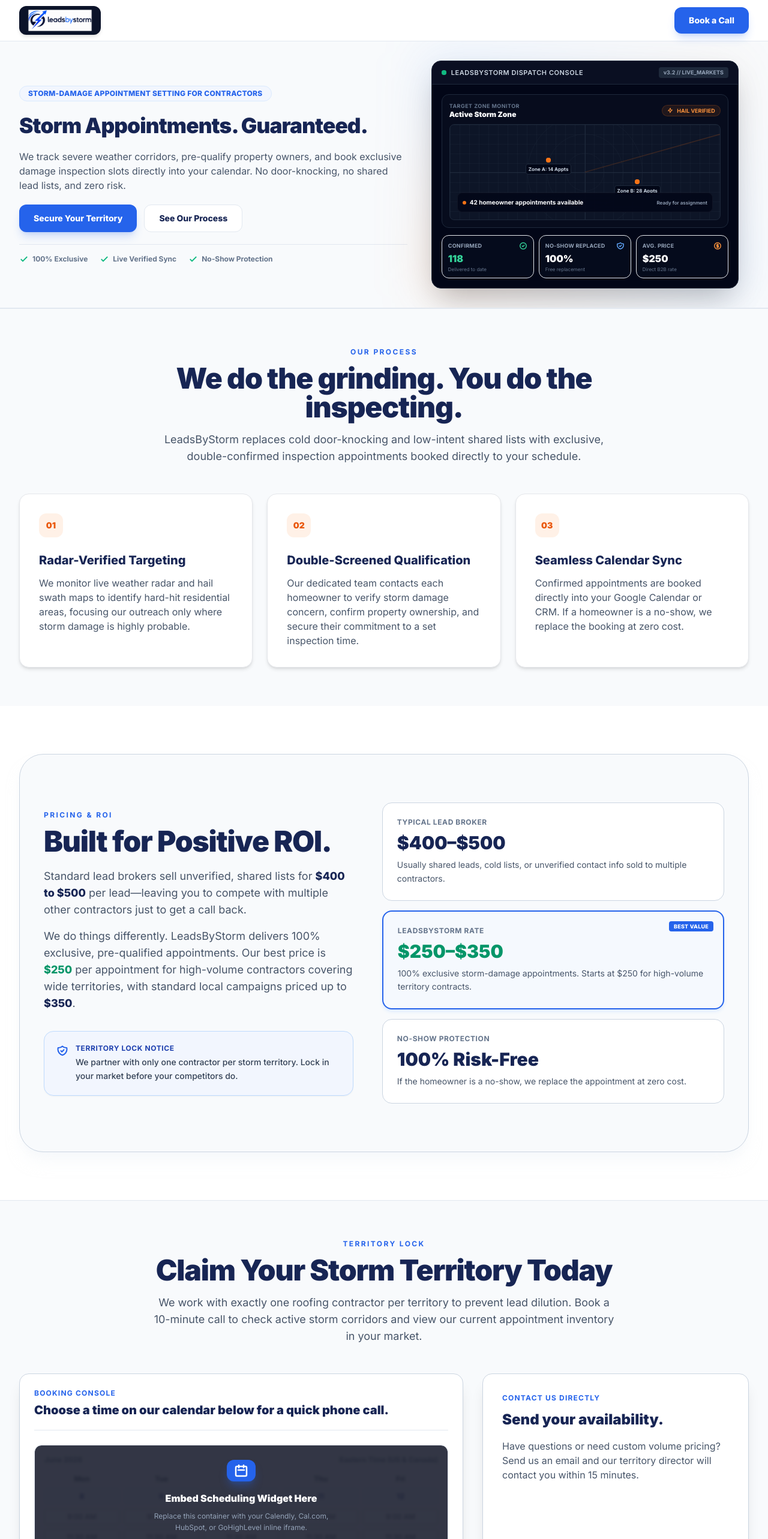
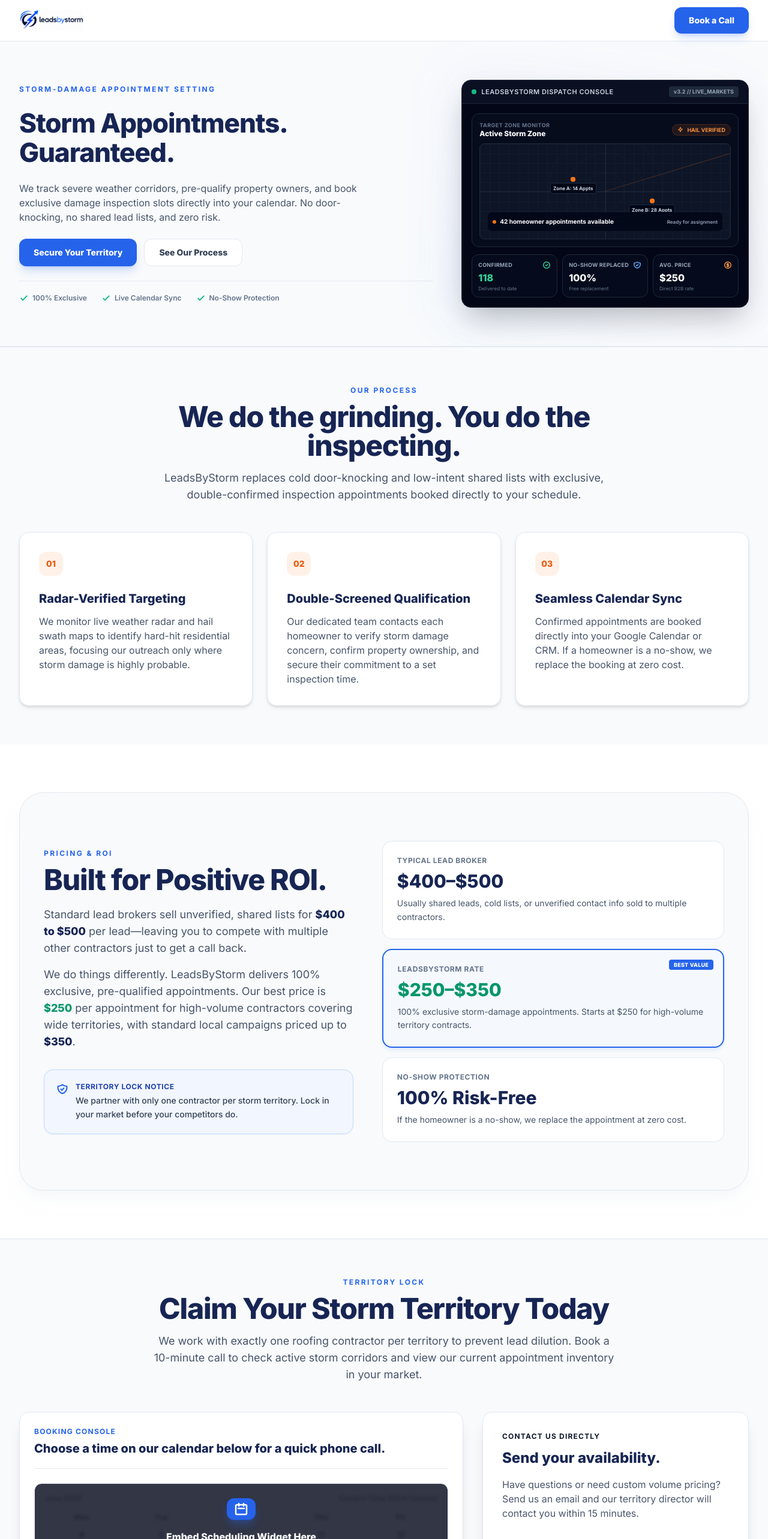
Before and after one commit to bbarnes4318/roofvisor, a Next.js app: page / in a window 1280 px wide. Shown: the top 2566 px of the page at 60% size. Built offline with nearby package versions, Linux system fonts and the light colour scheme.

Commit message:
Refactor header logo layout, clean up CTA styling, adjust typography weights and container spacings

```diff
--- a/app/page.tsx
+++ b/app/page.tsx
@@ -49,7 +49,7 @@
       ? "bg-blue-600 text-white shadow-lg shadow-blue-600/20 hover:bg-blue-700 hover:shadow-blue-700/35 hover:-translate-y-[1px]"
       : variant === "secondary-dark"
       ? "border border-slate-700 bg-slate-900/50 text-slate-200 hover:border-slate-500 hover:bg-slate-800/60 hover:text-white hover:-translate-y-[1px]"
-      : "border border-slate-200 bg-white text-slate-850 hover:border-slate-300 hover:bg-slate-50 hover:-translate-y-[1px]";
+      : "border border-slate-200 bg-white text-slate-700 hover:text-slate-900 hover:border-slate-350 hover:bg-slate-50 hover:-translate-y-[1px]";
 
   return (
     <a href={href} className={`${baseClasses} ${variantClasses}`}>
@@ -101,7 +101,7 @@
         </p>
       ) : null}
 
-      <h2 className={`text-3xl font-black tracking-tight sm:text-4xl lg:text-5xl ${
+      <h2 className={`text-3xl font-extrabold tracking-tight sm:text-4xl lg:text-5xl ${
         theme === "dark" ? "text-white" : "text-blue-950"
       }`}>
         {title}
@@ -109,7 +109,7 @@
 
       {description ? (
         <p className={`mt-4 text-base leading-relaxed sm:text-lg ${
-          theme === "dark" ? "text-slate-350" : "text-slate-600"
+          theme === "dark" ? "text-slate-400" : "text-slate-600"
         }`}>{description}</p>
       ) : null}
     </div>
@@ -119,15 +119,13 @@
 function Header() {
   return (
     <header className="sticky top-0 z-50 border-b border-slate-200 bg-white/85 backdrop-blur-md">
-      <nav className="mx-auto flex max-w-7xl items-center justify-between px-4 py-2.5 sm:px-6 lg:px-8">
+      <nav className="mx-auto flex max-w-7xl items-center justify-between px-4 py-3 sm:px-6 lg:px-8">
         <a href="#" aria-label="LeadsByStorm home" className="flex items-center">
-          <div className="bg-[#0b1329] px-3.5 py-1.5 rounded-xl flex items-center justify-center shadow-md">
-            <img
-              src={LOGO_SRC}
-              alt="LeadsByStorm Logo"
-              className="h-8 w-auto max-w-[200px] object-contain sm:h-9 sm:max-w-[260px]"
-            />
-          </div>
+          <img
+            src={LOGO_SRC}
+            alt="LeadsByStorm Logo"
+            className="h-8 w-auto max-w-[180px] object-contain sm:h-9 sm:max-w-[220px]"
+          />
         </a>
 
         <ButtonLink href="#calendar">Book a Call</ButtonLink>
@@ -139,8 +137,8 @@
 function HeroVisual() {
   return (
     <div className="relative w-full max-w-md lg:max-w-lg mx-auto lg:mx-0">
-      {/* Decorative gradient blur background */}
-      <div className="absolute -inset-4 rounded-3xl bg-gradient-to-tr from-orange-500/15 via-blue-500/10 to-orange-400/5 blur-2xl pointer-events-none" />
+      {/* Decorative gradient blue/indigo blur background */}
+      <div className="absolute -inset-4 rounded-3xl bg-gradient-to-tr from-blue-600/10 via-indigo-500/5 to-transparent blur-2xl pointer-events-none" />
 
       {/* Main Dashboard Frame (Vibrant Dark) */}
       <div className="relative overflow-hidden rounded-2xl border border-slate-800 bg-slate-950 text-slate-100 shadow-2xl">
@@ -173,7 +171,7 @@
                 <p className="text-[9px] font-bold uppercase tracking-wider text-slate-500">
                   Target Zone Monitor
                 </p>
-                <p className="text-xs font-black text-white">Active Storm Zone</p>
+                <p className="text-xs font-extrabold text-white">Active Storm Zone</p>
               </div>
               <div className="flex items-center gap-1.5 rounded-full border border-orange-500/20 bg-orange-500/10 px-2 py-0.5 text-[9px] font-bold text-orange-400">
                 <svg className="h-2.5 w-2.5 animate-pulse" fill="none" viewBox="0 0 24 24" stroke="currentColor" strokeWidth="2.5">
@@ -294,13 +292,13 @@
             ].map((stat) => (
               <div
                 key={stat.label}
-                className="rounded-xl border border-slate-850 bg-slate-900/30 p-2.5 hover:border-slate-700 transition"
+                className="rounded-xl border border-slate-800 bg-slate-900/30 p-2.5 hover:border-slate-700 transition"
               >
                 <div className="flex items-center justify-between gap-1">
                   <p className="text-[9px] font-bold text-slate-400 uppercase tracking-wide truncate">{stat.label}</p>
                   {stat.icon}
                 </div>
-                <p className={`mt-0.5 text-base font-black ${stat.valueColorClass}`}>{stat.value}</p>
+                <p className={`mt-0.5 text-base font-extrabold ${stat.valueColorClass}`}>{stat.value}</p>
                 <p className="text-[8px] text-slate-500 leading-none mt-0.5">{stat.subtext}</p>
               </div>
             ))}
@@ -314,25 +312,25 @@
 
 function HeroSection() {
   return (
-    <SectionContainer noPadding className="overflow-hidden bg-[#f8fafc] text-blue-950 py-4 sm:py-6 lg:py-8 relative border-b border-slate-200">
-      <div className="grid gap-6 lg:grid-cols-[1.1fr_0.9fr] lg:gap-10 lg:items-center">
+    <SectionContainer noPadding className="overflow-hidden bg-[#f8fafc] text-blue-950 py-8 sm:py-10 lg:py-16 relative border-b border-slate-200">
+      <div className="grid gap-8 lg:grid-cols-12 lg:gap-12 lg:items-center">
 
-        {/* Left Column (Desktop Layout) */}
-        <div className="space-y-4 lg:space-y-5">
-          <div className="inline-flex rounded-full border border-blue-100 bg-blue-50/70 px-3.5 py-1 text-[10px] sm:text-xs font-extrabold text-blue-600 tracking-wide uppercase">
-            STORM-DAMAGE APPOINTMENT SETTING FOR CONTRACTORS
-          </div>
+        {/* Left Column / Text Block */}
+        <div className="space-y-5 lg:col-span-7 lg:space-y-6">
+          <p className="text-xs font-bold uppercase tracking-[0.2em] text-blue-600">
+            Storm-Damage Appointment Setting
+          </p>
 
-          <h1 className="text-3xl font-black tracking-tight text-blue-950 sm:text-4xl lg:text-[2.2rem] lg:leading-[1.15]">
+          <h1 className="text-3xl font-extrabold tracking-tight text-blue-950 sm:text-4xl lg:text-[2.75rem] lg:leading-[1.1]">
             Storm Appointments. Guaranteed.
           </h1>
 
-          {/* Mobile/Tablet Mockup Placement (only visible below lg breakpoint) */}
-          <div className="block lg:hidden my-3">
+          {/* Mobile/Tablet Mockup Placement (hidden on lg and above) */}
+          <div className="block lg:hidden my-4">
             <HeroVisual />
           </div>
 
-          <p className="text-sm leading-relaxed text-slate-600 sm:text-base">
+          <p className="text-sm leading-relaxed text-slate-600 sm:text-base max-w-xl">
             We track severe weather corridors, pre-qualify property owners, and book exclusive damage inspection slots directly into your calendar. No door-knocking, no shared lead lists, and zero risk.
           </p>
 
@@ -343,8 +341,8 @@
             </ButtonLink>
           </div>
 
-          {/* Desktop trust checkmarks (hidden on mobile/tablet to save space) */}
-          <div className="hidden lg:flex items-center gap-5 border-t border-slate-200 pt-4 text-xs font-bold text-slate-500">
+          {/* Desktop trust row (hidden on mobile/tablet) */}
+          <div className="hidden lg:flex items-center gap-6 border-t border-slate-200 pt-5 text-xs font-semibold text-slate-500">
             <span className="flex items-center gap-1.5">
               <svg className="h-4 w-4 text-emerald-500" fill="none" viewBox="0 0 24 24" stroke="currentColor" strokeWidth="3">
                 <path strokeLinecap="round" strokeLinejoin="round" d="M5 13l4 4L19 7" />
@@ -355,7 +353,7 @@
               <svg className="h-4 w-4 text-emerald-500" fill="none" viewBox="0 0 24 24" stroke="currentColor" strokeWidth="3">
                 <path strokeLinecap="round" strokeLinejoin="round" d="M5 13l4 4L19 7" />
               </svg>
-              Live Verified Sync
+              Live Calendar Sync
             </span>
             <span className="flex items-center gap-1.5">
               <svg className="h-4 w-4 text-emerald-500" fill="none" viewBox="0 0 24 24" stroke="currentColor" strokeWidth="3">
@@ -365,27 +363,28 @@
             </span>
           </div>
 
-          {/* Mobile compact trust indicators (only visible below lg breakpoint) */}
-          <div className="grid grid-cols-3 gap-2 border-t border-slate-200 pt-3 text-[10px] font-bold text-slate-500 text-center lg:hidden">
-            <div className="rounded-lg border border-slate-200 bg-white p-2">
+          {/* Mobile trust indicators */}
+          <div className="grid grid-cols-3 gap-2 border-t border-slate-200 pt-4 text-[10px] font-bold text-slate-500 text-center lg:hidden">
+            <div className="rounded-xl border border-slate-200 bg-white p-2">
               <p className="text-blue-950">100% Exclusive</p>
               <p className="text-[8px] text-slate-400 font-medium mt-0.5">Never Shared</p>
             </div>
-            <div className="rounded-lg border border-slate-200 bg-white p-2">
+            <div className="rounded-xl border border-slate-200 bg-white p-2">
               <p className="text-blue-950">Live Sync</p>
-              <p className="text-[8px] text-slate-400 font-medium mt-0.5">Direct Calendar</p>
+              <p className="text-[8px] text-slate-400 font-medium mt-0.5">Direct CRM</p>
             </div>
-            <div className="rounded-lg border border-slate-200 bg-white p-2">
+            <div className="rounded-xl border border-slate-200 bg-white p-2">
               <p className="text-blue-950">Risk-Free</p>
               <p className="text-[8px] text-slate-400 font-medium mt-0.5">Free Replace</p>
             </div>
           </div>
         </div>
 
-        {/* Right Column (Desktop Mockup Placement - hidden on mobile/tablet) */}
-        <div className="hidden lg:block">
+        {/* Right Column / Mockup Block (hidden on mobile/tablet) */}
+        <div className="hidden lg:block lg:col-span-5">
           <HeroVisual />
         </div>
+
       </div>
     </SectionContainer>
   );
@@ -393,8 +392,8 @@
 
 function FeatureCard({ feature, index }: { feature: Feature; index: number }) {
   return (
-    <article className="group rounded-2xl border border-slate-350 bg-white p-8 shadow-md transition duration-300 hover:-translate-y-1 hover:shadow-xl hover:border-slate-400">
-      <div className="mb-6 flex h-10 w-10 items-center justify-center rounded-xl bg-orange-500/10 text-sm font-black text-orange-600">
+    <article className="group rounded-2xl border border-slate-200 bg-white p-8 shadow-md transition duration-300 hover:-translate-y-1 hover:shadow-xl hover:border-slate-300">
+      <div className="mb-6 flex h-10 w-10 items-center justify-center rounded-xl bg-orange-500/10 text-sm font-extrabold text-orange-600">
         0{index + 1}
       </div>
 
@@ -427,14 +426,14 @@
 function PricingSection() {
   return (
     <SectionContainer className="bg-white py-16 sm:py-20">
-      <div className="bg-[#f8fafc] border border-slate-300 rounded-[2.5rem] px-6 sm:px-10 py-16 sm:py-20 max-w-7xl mx-auto shadow-xl shadow-slate-100/50">
+      <div className="bg-[#f8fafc] border border-slate-200 rounded-[2.5rem] px-6 sm:px-10 py-16 sm:py-20 max-w-7xl mx-auto shadow-xl shadow-slate-100/50">
         <div className="grid items-center gap-12 lg:grid-cols-[0.95fr_1.05fr]">
           <div>
             <p className="mb-3 text-xs font-bold uppercase tracking-[0.2em] text-blue-600">
               PRICING & ROI
             </p>
 
-            <h2 className="text-3xl font-black tracking-tight text-blue-950 sm:text-4xl lg:text-5xl">
+            <h2 className="text-3xl font-extrabold tracking-tight text-blue-950 sm:text-4xl lg:text-5xl">
               Built for Positive ROI.
             </h2>
 
@@ -493,7 +492,7 @@
                 className={`rounded-2xl p-6 transition-all duration-200 ${
                   item.highlight
                     ? "border-2 border-blue-600 bg-blue-50/45 shadow-md shadow-blue-100 relative"
-                    : "border border-slate-300 bg-white hover:border-slate-400 transition"
+                    : "border border-slate-200 bg-white hover:border-slate-300 transition"
                 }`}
               >
                 {item.highlight && (
@@ -502,7 +501,7 @@
                   </span>
                 )}
                 <p className="text-xs font-bold text-slate-500 uppercase tracking-wider">{item.label}</p>
-                <p className={`mt-2 text-3xl font-black ${item.isGreenValue ? "text-emerald-600" : "text-blue-950"}`}>
+                <p className={`mt-2 text-3xl font-extrabold ${item.isGreenValue ? "text-emerald-600" : "text-blue-950"}`}>
                   {item.value}
                 </p>
                 <p className="mt-2 text-sm leading-relaxed text-slate-600">
@@ -519,12 +518,12 @@
 
 function CalendarPlaceholder() {
   return (
-    <div className="rounded-2xl border border-slate-300 bg-white p-6 shadow-xl">
+    <div className="rounded-2xl border border-slate-200 bg-white p-6 shadow-xl">
       <div className="mb-6 border-b border-slate-200 pb-5">
         <p className="text-xs font-bold uppercase tracking-widest text-blue-600">
           Booking Console
         </p>
-        <h3 className="mt-2 text-xl font-black text-blue-950 leading-tight">
+        <h3 className="mt-2 text-xl font-extrabold text-blue-950 leading-tight">
           Choose a time on our calendar below for a quick phone call.
         </h3>
       </div>
@@ -546,9 +545,9 @@
               <div key={day} className="space-y-2">
                 <div className="font-bold text-slate-700">{day}</div>
                 <div className="rounded bg-blue-50 py-1 font-bold text-blue-900 border border-blue-100">{8 + idx}</div>
-                <div className="rounded border border-slate-300 bg-white py-1 text-slate-700">9:00 AM</div>
-                <div className="rounded border border-slate-300 bg-white py-1 text-slate-700">11:30 AM</div>
-                <div className="rounded border border-slate-300 bg-white py-1 text-slate-700">2:00 PM</div>
+                <div className="rounded border border-slate-200 bg-white py-1 text-slate-700">9:00 AM</div>
+                <div className="rounded border border-slate-200 bg-white py-1 text-slate-700">11:30 AM</div>
+                <div className="rounded border border-slate-200 bg-white py-1 text-slate-700">2:00 PM</div>
               </div>
             ))}
           </div>
@@ -569,7 +568,7 @@
             </svg>
           </div>
 
-          <p className="text-base font-black text-white">
+          <p className="text-base font-extrabold text-white">
             Embed Scheduling Widget Here
           </p>
           <p className="mt-2 max-w-xs text-xs leading-relaxed text-slate-400">
@@ -593,13 +592,13 @@
   );
 
   return (
-    <div className="rounded-2xl border border-slate-300 bg-white p-8 flex flex-col justify-between shadow-xl">
+    <div className="rounded-2xl border border-slate-200 bg-white p-8 flex flex-col justify-between shadow-xl">
       <div>
-        <p className="text-xs font-bold uppercase tracking-widest text-blue-600">
+        <p className="text-xs font-bold uppercase tracking-widest text-blue-650">
           Contact Us Directly
         </p>
 
-        <h3 className="mt-3 text-2xl font-black text-blue-950">
+        <h3 className="mt-3 text-2xl font-extrabold text-blue-950">
           Send your availability.
         </h3>
 
@@ -610,7 +609,7 @@
 
       <a
         href={`mailto:${CONTACT_EMAIL}?subject=${subject}&body=${body}`}
-        className="mt-8 inline-flex items-center justify-center rounded-xl border border-slate-300 bg-slate-50 px-6 py-3 text-sm font-extrabold text-slate-800 shadow-sm transition hover:border-slate-400 hover:bg-slate-100 active:scale-[0.98] transform"
+        className="mt-8 inline-flex items-center justify-center rounded-xl border border-slate-200 bg-slate-50 px-6 py-3 text-sm font-extrabold text-slate-800 shadow-sm transition hover:border-slate-300 hover:bg-slate-100 active:scale-[0.98] transform"
       >
         Email LeadsByStorm
       </a>
```
